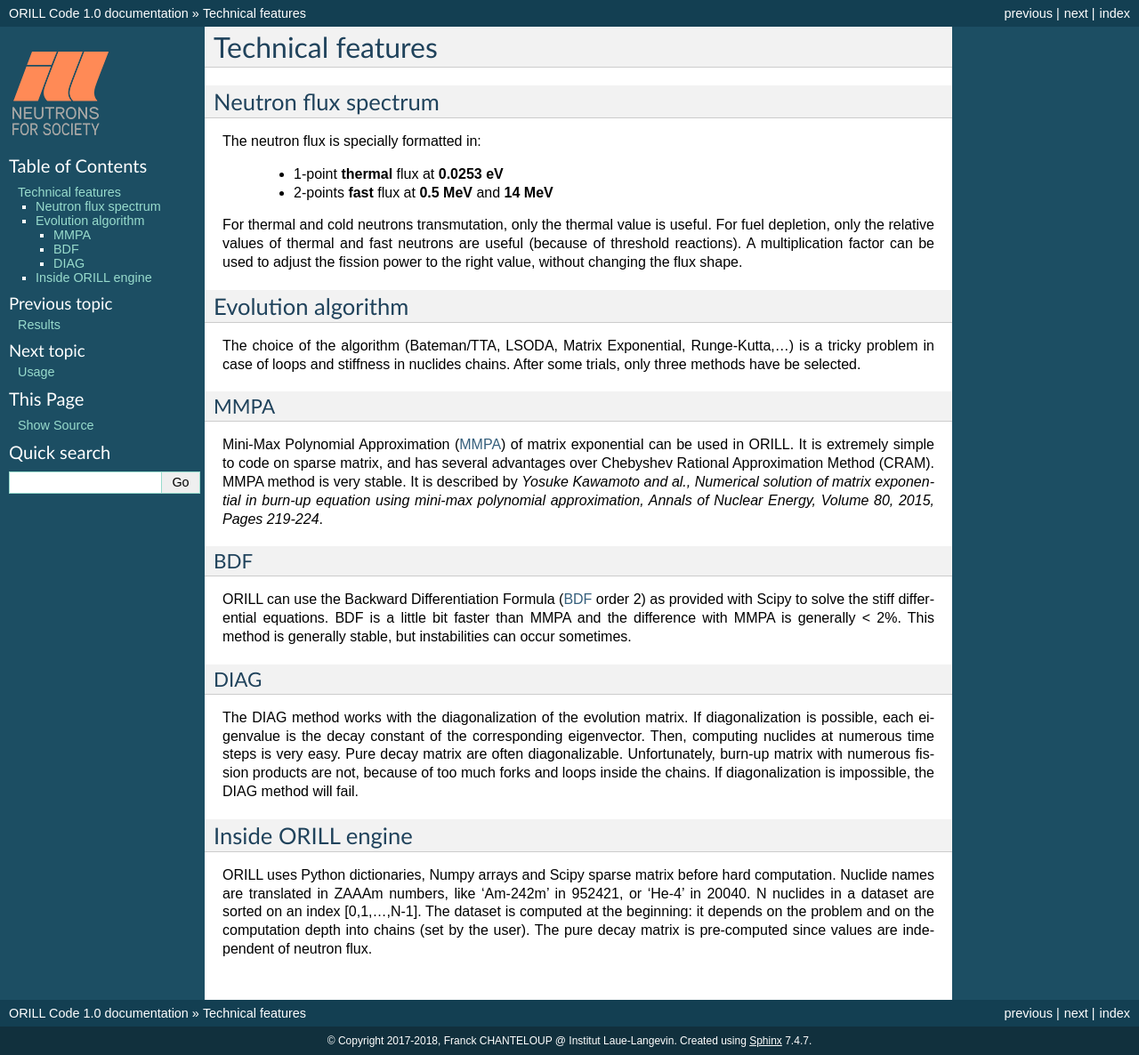
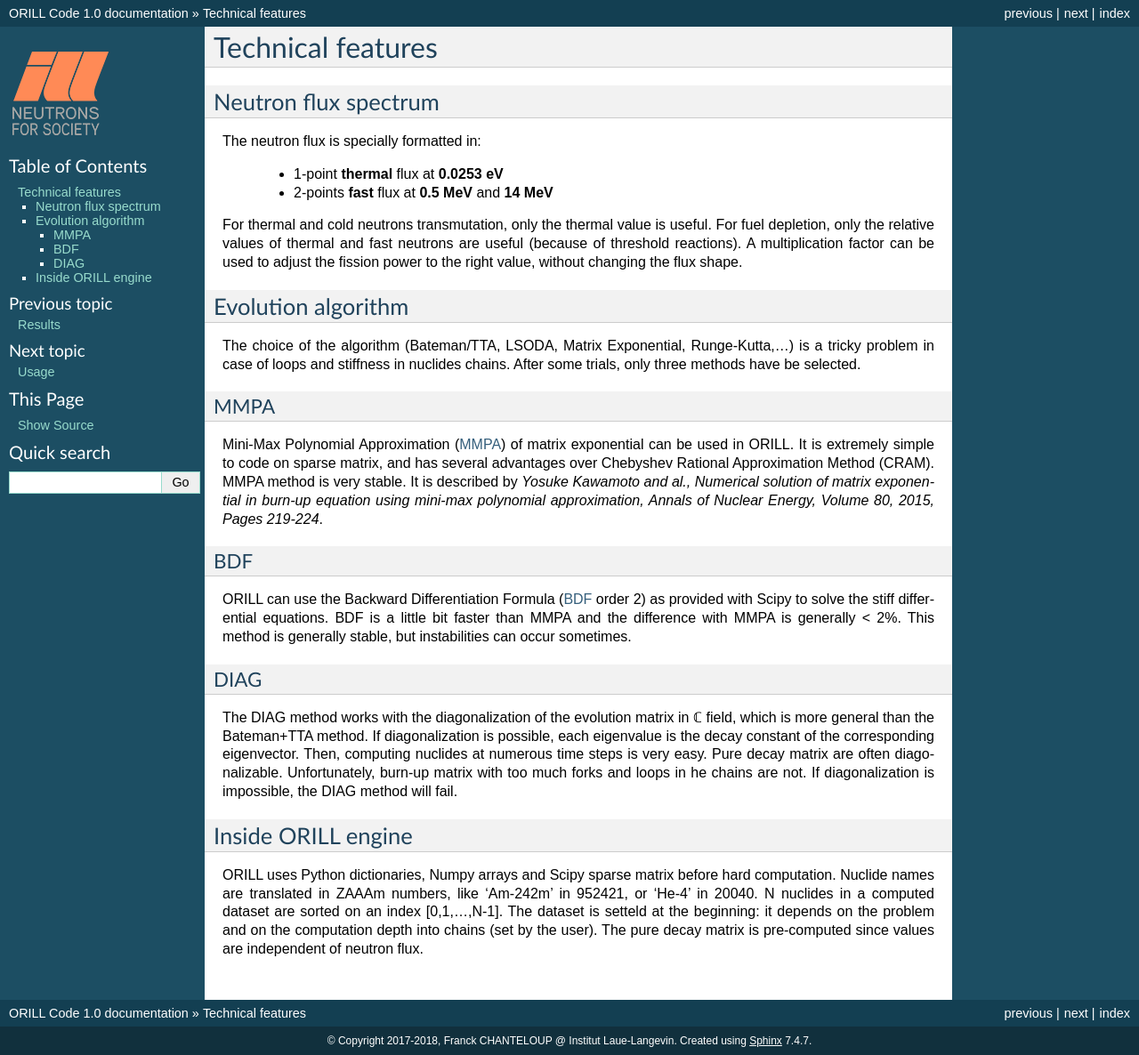
Before and after one commit to orill/orill, a Sphinx documentation site: the page built from docs/techfeatures.rst, in a window 1280 px wide. Shown: the whole page at 89% size. Built offline with Sphinx 7.4.7, drawn with Linux system fonts in a browser that asks for light colours.

Commit message:
Add files via upload

```diff
--- a/docs/techfeatures.rst
+++ b/docs/techfeatures.rst
@@ -41,10 +41,11 @@ This method is generally stable, but instabilities can occur sometimes.
 DIAG
 ^^^^
 
-The DIAG method works with the diagonalization of the evolution matrix.
+The DIAG method works with the diagonalization of the evolution matrix in ℂ field, which is more general than the
+Bateman+TTA method.
 If diagonalization is possible, each eigenvalue is the decay constant of the corresponding eigenvector.
 Then, computing nuclides at numerous time steps is very easy. Pure decay matrix are often diagonalizable.
-Unfortunately, burn-up matrix with numerous fission products are not, because of too much forks and loops inside the chains.
+Unfortunately, burn-up matrix with too much forks and loops in he chains are not.
 If diagonalization is impossible, the DIAG method will fail.
 
 Inside ORILL engine
@@ -52,6 +53,6 @@ Inside ORILL engine
 
 ORILL uses Python dictionaries, Numpy arrays and Scipy sparse matrix before hard computation.
 Nuclide names are translated in ZAAAm numbers, like 'Am-242m' in 952421, or 'He-4' in 20040.
-N nuclides in a dataset are sorted on an index [0,1,...,N-1].
-The dataset is computed at the beginning: it depends on the problem and on the computation depth into chains (set by the user).
+N nuclides in a computed dataset are sorted on an index [0,1,...,N-1].
+The dataset is setteld at the beginning: it depends on the problem and on the computation depth into chains (set by the user).
 The pure decay matrix is pre-computed since values are independent of neutron flux.
```
